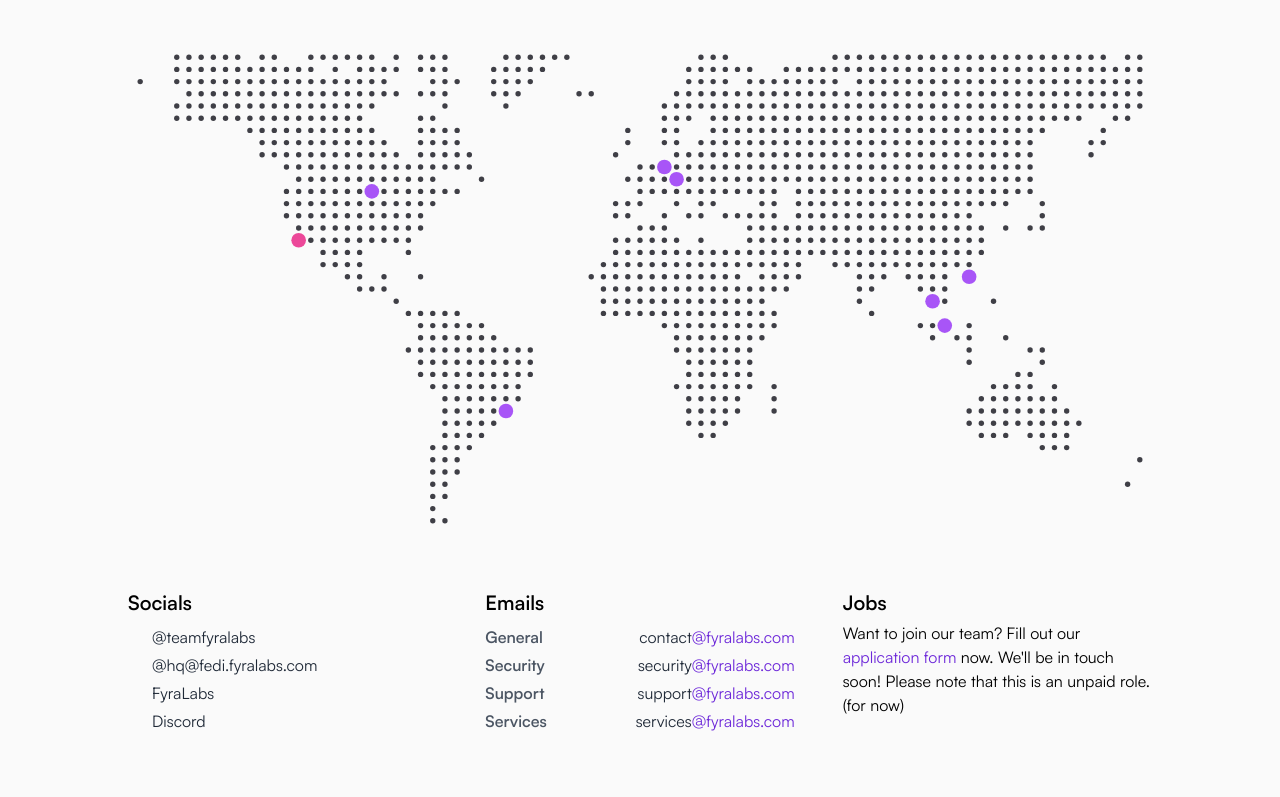
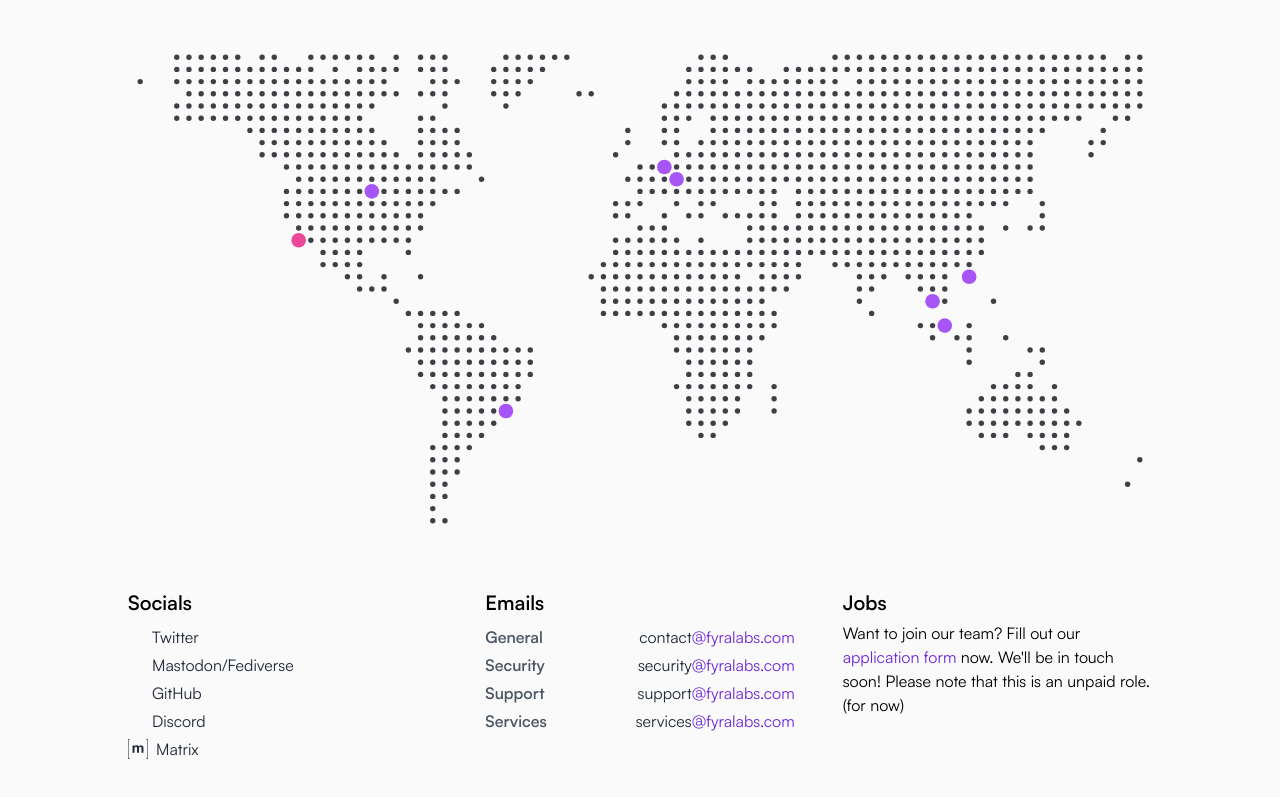
Before and after one commit to FyraLabs/homepage, an Astro site: page /contact in a window 1280 px wide. Shown: the part 207-1004 px from the top of the page. Built offline with nearby package versions, Linux system fonts and the light colour scheme; Astro itself is replaced by a stand-in of ours; some icons are missing; what @shrutibalasa/tailwind-grid-auto-fit would draw is missing.

Commit message:
feat: add matrix space

```diff
--- a/src/pages/contact.astro
+++ b/src/pages/contact.astro
@@ -44,7 +44,7 @@ const seo = {
                 rel="noopener noreferrer"
               >
                 <Icon name="fa-brands:twitter" />
-                <span>@teamfyralabs</span>
+                <span>Twitter</span>
               </a>
             </li>
             <li class="flex gap-2 items-center">
@@ -54,7 +54,7 @@ const seo = {
                 rel="noopener noreferrer"
               >
                 <Icon name="fa-brands:mastodon" />
-                <span>@hq@fedi.fyralabs.com</span>
+                <span>Mastodon/Fediverse</span>
               </a>
             </li>
             <li class="flex gap-2 items-center">
@@ -64,7 +64,7 @@ const seo = {
                 rel="noopener noreferrer"
               >
                 <Icon name="fa-brands:github" />
-                <span>FyraLabs</span>
+                <span>GitHub</span>
               </a>
             </li>
             <li class="flex gap-2 items-center">
@@ -75,6 +75,16 @@ const seo = {
               >
                 <Icon name="fa-brands:discord" />
                 <span>Discord</span>
+              </a>
+            </li>
+            <li class="flex gap-2 items-center">
+              <a
+                href="https://matrix.to/#/#hub:fyralabs.com"
+                target="_blank"
+                rel="noopener noreferrer"
+              >
+                <Icon name="simple-icons:matrix" />
+                <span>Matrix</span>
               </a>
             </li>
           </ul>
--- a/src/pages/index.astro
+++ b/src/pages/index.astro
@@ -99,6 +99,15 @@ const seo = {
       >
         <Icon name="fa-brands:discord" class="h-6" />
       </a>
+      <a
+        href="https://matrix.to/#/#hub:fyralabs.com"
+        target="_blank"
+        rel="noopener noreferrer"
+        class="hover:text-violet-300 transition-all"
+        aria-label="Matrix"
+      >
+        <Icon name="simple-icons:matrix" class="h-6" />
+      </a>
     </div>
   </div>
 </Layout>
```
